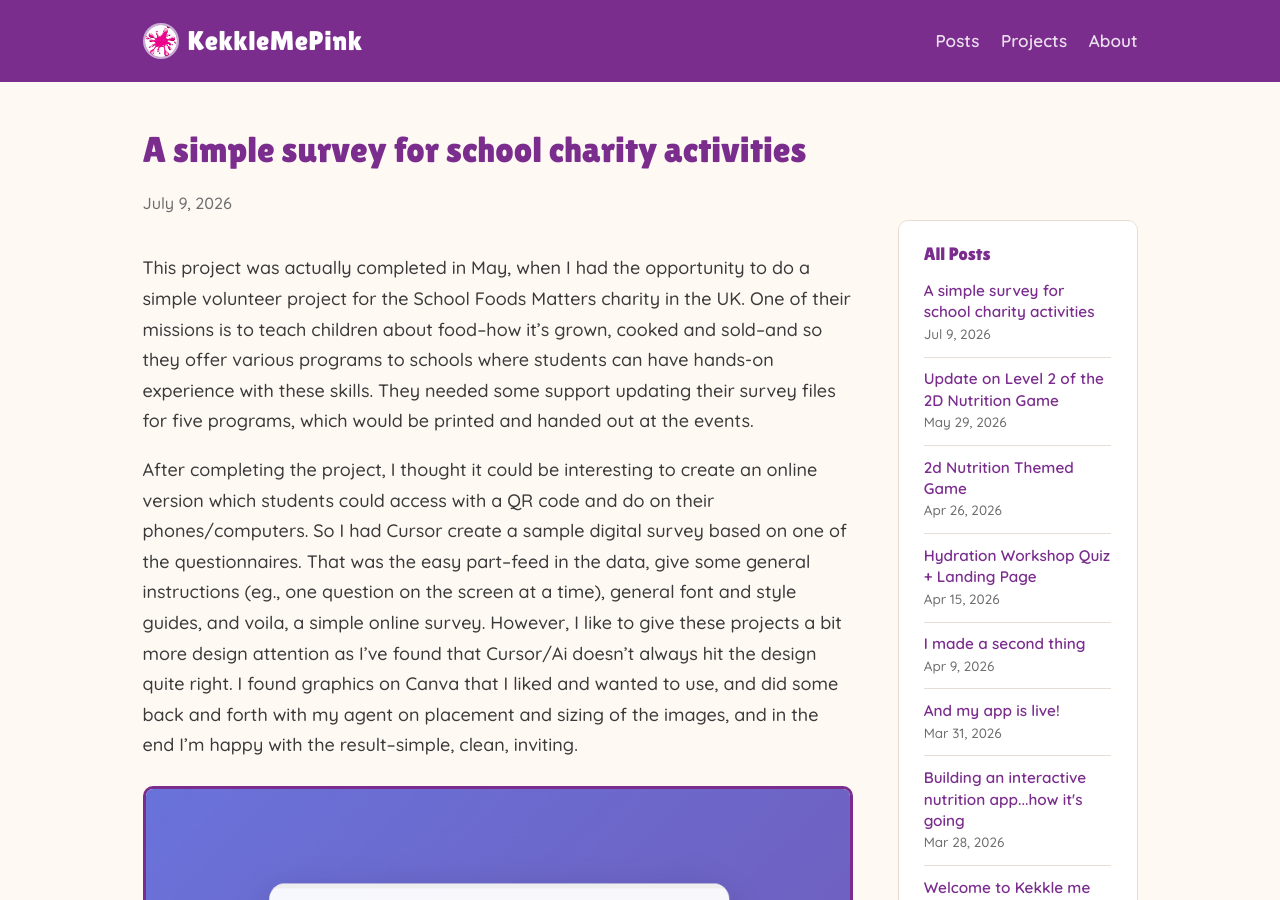
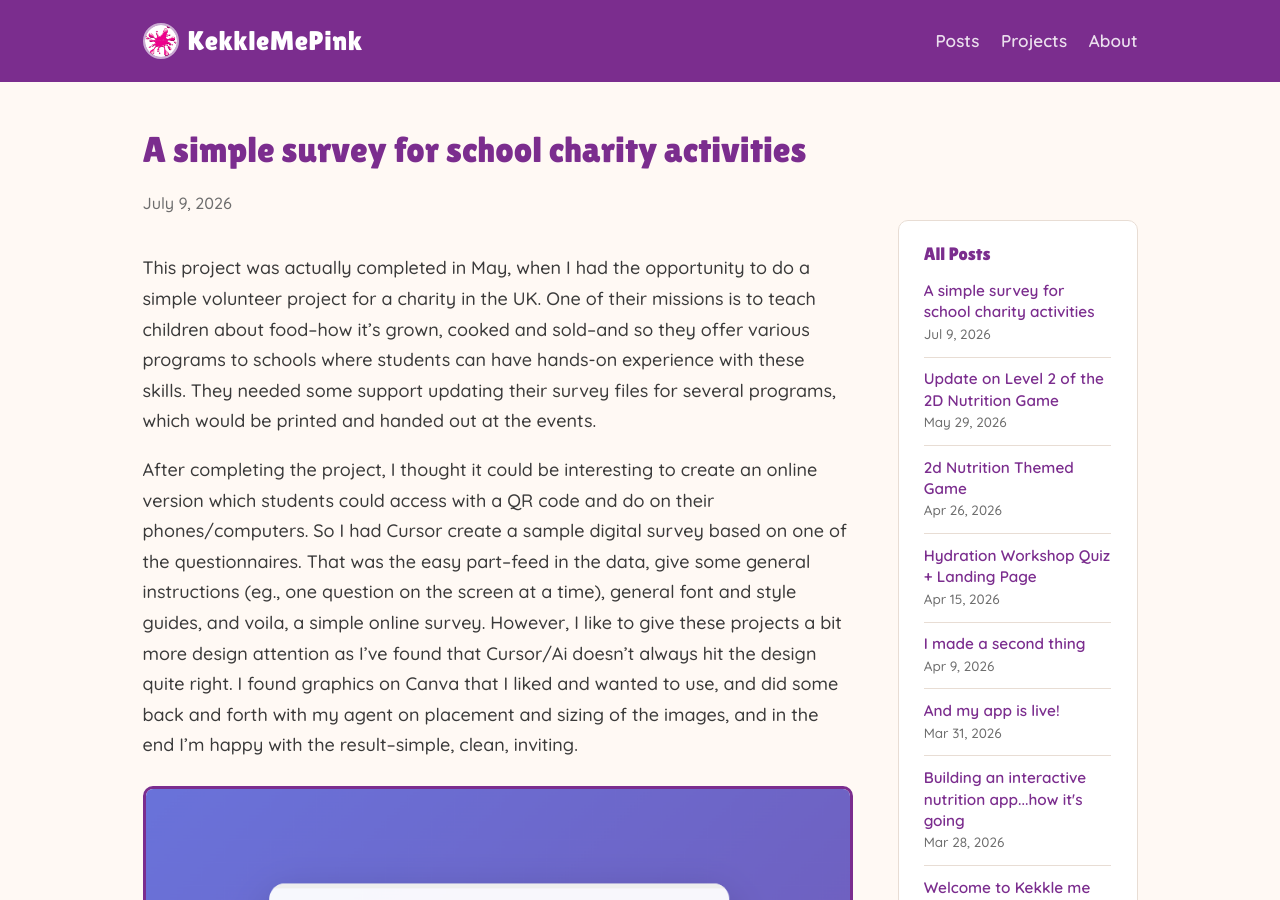
Before and after one commit to Kekkle/kekkles-korner, a Jekyll site: the page built from _posts/2026-07-09-Simple-survey.md, in a window 1280 px wide and 900 px high. Built offline with Jekyll 4.4.1, drawn with Linux system fonts in a browser that asks for light colours.

Commit message:
Update 2026-07-09-Simple-survey.md

```diff
--- a/_posts/2026-07-09-Simple-survey.md
+++ b/_posts/2026-07-09-Simple-survey.md
@@ -3,7 +3,7 @@ title: "A simple survey for school charity activities"
 date: 2026-07-09
 ---
 
-This project was actually completed in May, when I had the opportunity to do a simple volunteer project for the School Foods Matters charity in the UK. One of their missions is to teach children about food--how it's grown, cooked and sold--and so they offer various programs to schools where students can have hands-on experience with these skills. They needed some support updating their survey files for five programs, which would be printed and handed out at the events.
+This project was actually completed in May, when I had the opportunity to do a simple volunteer project for a charity in the UK. One of their missions is to teach children about food--how it's grown, cooked and sold--and so they offer various programs to schools where students can have hands-on experience with these skills. They needed some support updating their survey files for several programs, which would be printed and handed out at the events.
 
 After completing the project, I thought it could be interesting to create an online version which students could access with a QR code and do on their phones/computers. So I had Cursor create a sample digital survey based on one of the questionnaires. That was the easy part--feed in the data, give some general instructions (eg., one question on the screen at a time), general font and style guides, and voila, a simple online survey. However, I like to give these projects a bit more design attention as I've found that Cursor/Ai doesn't always hit the design quite right. I found graphics on Canva that I liked and wanted to use, and did some back and forth with my agent on placement and sizing of the images, and in the end I'm happy with the result--simple, clean, inviting.
 
```
